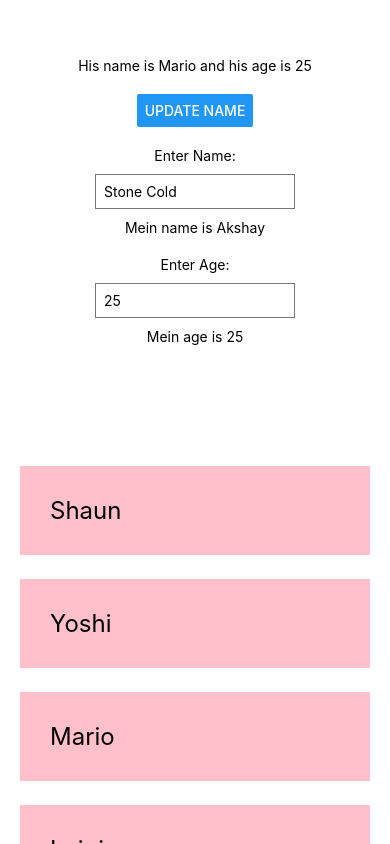
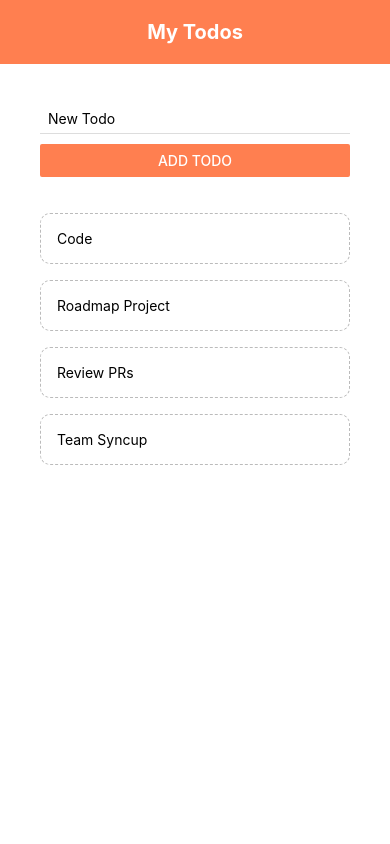
Before and after one commit to abp437/react-native, a React Native app: screen / in a window 390 px wide. Built offline with nearby package versions, Linux system fonts and the light colour scheme.

Commit message:
Create To-Do List

```diff
--- a/App.js
+++ b/App.js
@@ -7,6 +7,8 @@ import {
   TextInput,
   ScrollView,
 } from 'react-native';
+// import FlatListComp from './FlatList';
+import TodoList from './todo-list/TodoList';
 
 const App = () => {
   const [name, setName] = useState('Akshay');
@@ -35,7 +37,7 @@ const App = () => {
 
   return (
     <>
-      <View style={styles.container}>
+      {/* <View style={styles.container}>
         <Text>
           His name is {personName} and his age is {personAge}
         </Text>
@@ -60,8 +62,8 @@ const App = () => {
           }}
         />
         <Text>Mein age is {age}</Text>
-      </View>
-      <ScrollView style={styles.listContainer}>
+      </View> */}
+      {/* <ScrollView style={styles.listContainer}>
         {people.map(item => {
           const {key, name} = item;
           let viewStyle = styles.item;
@@ -77,7 +79,9 @@ const App = () => {
             </View>
           );
         })}
-      </ScrollView>
+      </ScrollView> */}
+      {/* <FlatListComp /> */}
+      <TodoList />
     </>
   );
 };
--- /dev/null
+++ b/FlatList.js
@@ -0,0 +1,32 @@
+import React, { useState } from 'react';
+import { FlatList, Text, TouchableOpacity } from 'react-native';
+
+const FlatListComp = () => {
+  const [people, setPeople] = useState([
+    { name: 'Shaun', id: '1' },
+    { name: 'Yoshi', id: '2' },
+    { name: 'Mario', id: '3' },
+    { name: 'Luigi', id: '4' },
+    { name: 'Peach', id: '5' },
+    { name: 'Toad', id: '6' },
+    { name: 'Bowser', id: '7' }
+  ]);
+
+  const pressHandler = (id) => {
+    setPeople(people.filter(person => person.id !== id));
+  };
+
+  return (
+    <FlatList
+      keyExtractor={item => item.id}
+      data={people}
+      renderItem={({ item }) => (
+        <TouchableOpacity onPress={() => pressHandler(item.id)}>
+          <Text>{item.name}</Text>
+        </TouchableOpacity>
+      )}
+    />
+  );
+};
+
+export default FlatListComp;
--- /dev/null
+++ b/todo-list/AddTodo.js
@@ -0,0 +1,34 @@
+import React, {useState} from 'react';
+import {View, StyleSheet, TextInput, Button} from 'react-native';
+
+const AddTodo = ({submitHandler}) => {
+  const [text, setText] = useState('');
+  const changeHandler = (value) => {
+    setText(value);
+  };
+
+  return (
+    <View>
+      <TextInput
+        onChangeText={changeHandler}
+        placeholder="New Todo"
+        style={styles.input}
+      />
+      <Button onPress={() => {
+        submitHandler(text);
+      }} title='Add Todo' color='coral' />
+    </View>
+  );
+};
+
+const styles = StyleSheet.create({
+  input: {
+    marginBottom: 10,
+    paddingHorizontal: 8,
+    paddingVertical: 6,
+    borderBottomWidth: 1,
+    borderBottomColor: '#ddd',
+  }
+});
+
+export default AddTodo;
--- /dev/null
+++ b/todo-list/Header.js
@@ -0,0 +1,25 @@
+import React from 'react';
+import {View, StyleSheet, Text} from 'react-native';
+
+const Header = () => {
+  return (
+    <View style={styles.header}>
+      <Text style={styles.title}>My Todos</Text>
+    </View>
+  );
+};
+
+const styles = StyleSheet.create({
+  header: {
+    paddingVertical: 20,
+    backgroundColor: 'coral',
+  },
+  title: {
+    textAlign: 'center',
+    color: '#fff',
+    fontWeight: 'bold',
+    fontSize: 20,
+  }
+});
+
+export default Header;
--- /dev/null
+++ b/todo-list/TodoItem.js
@@ -0,0 +1,23 @@
+import React from 'react';
+import {TouchableOpacity, StyleSheet, Text} from 'react-native';
+
+const TodoItem = ({item, pressHandler}) => {
+  const {text, id} = item;
+  return (
+    <TouchableOpacity onPress={() => {pressHandler(id)}}>
+      <Text style={styles.item}>{text}</Text>
+    </TouchableOpacity>
+  );
+};
+const styles = StyleSheet.create({
+  item: {
+    padding: 16,
+    marginTop: 16,
+    borderColor: '#bbb',
+    borderWidth: 1,
+    borderStyle: 'dashed',
+    borderRadius: 10,
+  }
+});
+
+export default TodoItem;
--- /dev/null
+++ b/todo-list/TodoList.js
@@ -0,0 +1,80 @@
+import React, {useState} from 'react';
+import {
+  View,
+  FlatList,
+  StyleSheet,
+  Text,
+  Alert,
+  TouchableWithoutFeedback,
+  Keyboard,
+} from 'react-native';
+import Header from './Header';
+import TodoItem from './TodoItem';
+import AddTodo from './AddTodo';
+
+const TodoList = () => {
+  const [todos, setTodos] = useState([
+    {text: 'Code', id: '1'},
+    {text: 'Roadmap Project', id: '2'},
+    {text: 'Review PRs', id: '3'},
+    {text: 'Team Syncup', id: '4'},
+  ]);
+
+  const pressHandler = (id) => {
+    setTodos(prevState => (
+      prevState.filter(todo => todo.id !== id)
+    ));
+  };
+
+  const submitHandler = (text) => {
+    if (text.length > 0) {
+      setTodos(prevState => (
+        [
+          ...todos,
+          { text, id: Math.random().toString() }
+        ]
+      ));
+    } else {
+      Alert.alert('Enter something Jackass');
+    }
+  }
+
+  return (
+    <TouchableWithoutFeedback onPress={() => {
+      Keyboard.dismiss();
+    }}>
+      <View style={styles.container}>
+        {/* Header */}
+        <Header />
+        <View style={styles.content}>
+          {/* To Form */}
+          <AddTodo submitHandler={submitHandler} />
+          <View style={styles.list}>
+            <FlatList
+              keyExtractor={item => item.id}
+              data={todos}
+              renderItem={({item}) => (
+                <TodoItem pressHandler={pressHandler} item={item}/>
+              )}
+            />
+          </View>
+        </View>
+      </View>
+    </TouchableWithoutFeedback>
+  );
+};
+
+const styles = StyleSheet.create({
+  container: {
+    flex: 1,
+    backgroundColor: '#fff',
+  },
+  content: {
+    padding: 40,
+  },
+  list: {
+    marginTop: 20,
+  },
+});
+
+export default TodoList;
```
